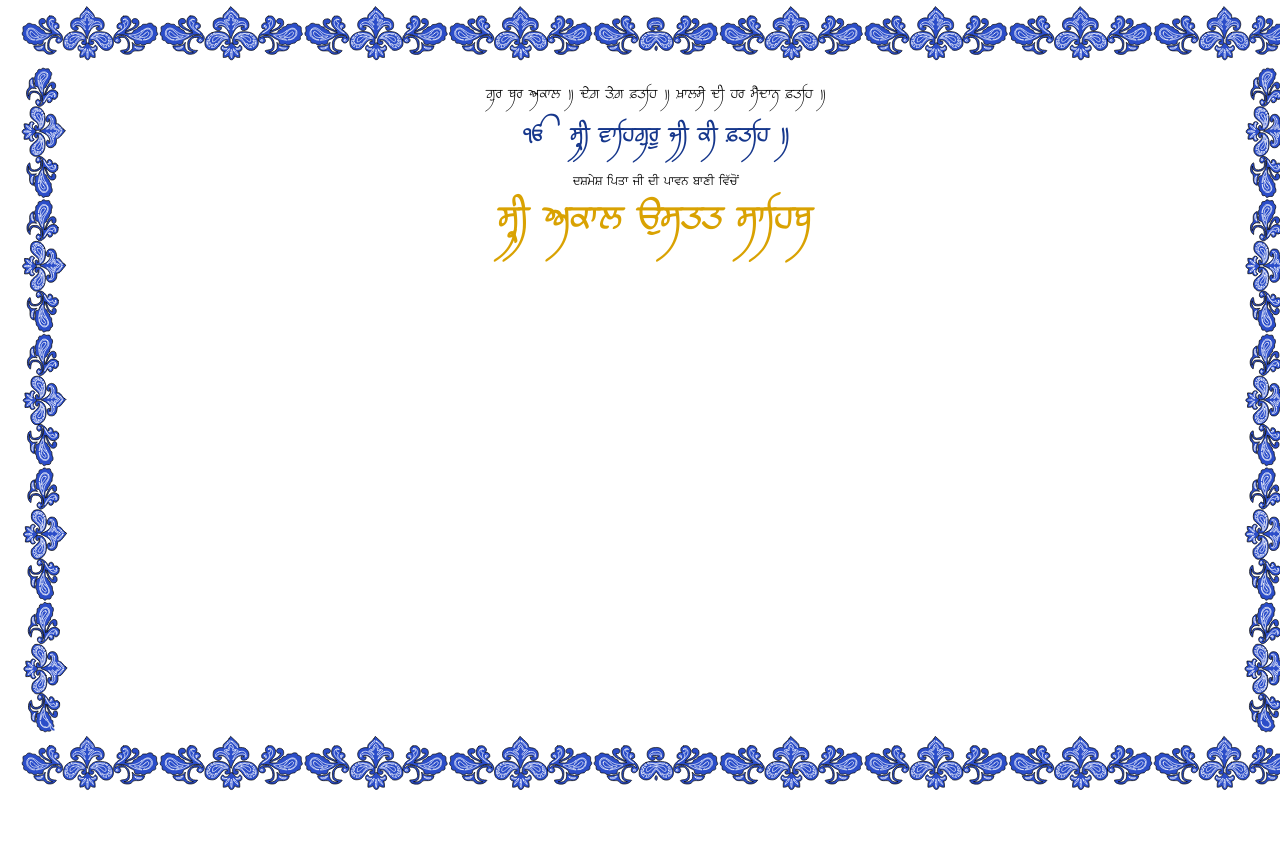
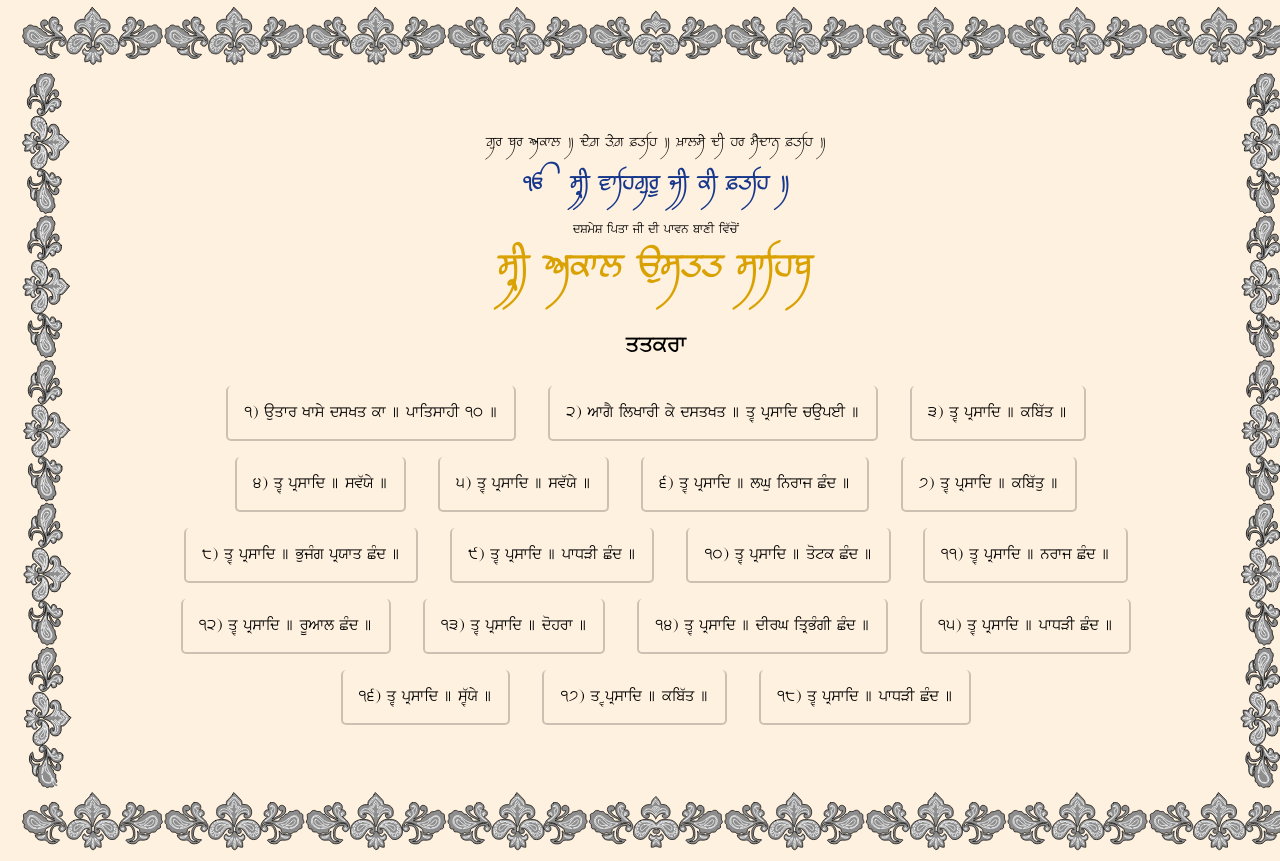
Before and after one commit to FatehKhalsaTech/akalustat.com, a Next.js app: page / in a window 1280 px wide. Before the commit the page ends 800 px from the top, so only its background shows below. Built offline with nearby package versions, Linux system fonts and the light colour scheme.

Commit message:
finish homepage

```diff
--- a/app/components/Text.tsx
+++ b/app/components/Text.tsx
@@ -7,10 +7,11 @@ import { UtilStyle, TextStyle } from './Styles'
 
 type TextProps = {
   children: ReactNode
-  style: Styles,
-  styleClassNames: string [],
+  style?: Styles,
+  styleClassNames?: string [],
 }
 export const Text = ({children, style, styleClassNames}: TextProps) => (
+  //@ts-ignore
   <div className={classes(style, styleClassNames)}>
   {children}
   </div>
--- /dev/null
+++ b/app/constants/chhand-splits.ts
@@ -0,0 +1,22 @@
+export const CHHAND_SPLITS = [0, 6, 19, 30, 41, 62, 83, 104, 136, 156, 177, 198, 218, 229, 250, 263, 274, 289]
+
+export const CHHAND_TITLES = [
+ "auqwr Kwsy dsKq kw ] pwiqswhI 10 ]",
+  "AwgY ilKwrI ky dsqKq ] qÍ pRswid caupeI ]",
+  "qÍ pRswid ] kib`q ]",
+  "qÍ pRswid ] sv`Xy ]",
+  "qÍ pRswid ] sv`Xy ]",
+  "qÍ pRswid ] lGu inrwj CMd ]",
+  "qÍ pRswid ] kib`qu ]",
+  "qÍ pRswid ] BujMg pRXwq CMd ]",
+  "qÍ pRswid ] pwDVI CMd ]",
+  "qÍ pRswid ] qotk CMd ]",
+  "qÍ pRswid ] nrwj CMd ]",
+  "qÍ pRswid ] rUAwl CMd ]",
+  "qÍ pRswid ] dohrw ]",
+  "qÍ pRswid ] dIrG iqRBMgI CMd ]",
+  "qÍ pRswid ] pwDVI CMd ]",
+  "qÍ pRswid ] sÍ`Xy ]",
+  "q ÍpRswid ] kib`q ]",
+  "qÍ pRswid ] pwDVI CMd ]",
+]
--- a/app/utils/classes.ts
+++ b/app/utils/classes.ts
@@ -9,4 +9,4 @@ import {Styles} from './types'
 //   return test
 // }
 
-export const classes = (style: Styles, classNames: string[]) => classNames.map(className => style[className]).filter(s => !!s).join(" ")
+export const classes = (style?: Styles, classNames?: string[]) => !!style && !!classNames && classNames.map(className => style[className]).filter(s => !!s).join(" ") || ""
--- a/pages/index.tsx
+++ b/pages/index.tsx
@@ -2,6 +2,7 @@ import type { NextPage } from 'next'
 import styles from '../styles/Home.module.css'
 import {Text, PunjabiCaligraphy, Punjabi} from '../app/components/Text'
 import {TextStyle} from '../app/components/Styles'
+import {CHHAND_TITLES} from '../app/constants/chhand-splits'
 
 const Home: NextPage = () => {
   return (
@@ -37,7 +38,24 @@ const Home: NextPage = () => {
             </TextStyle>
           </PunjabiCaligraphy>
         </div>
-        <div className={styles.index_tables}>
+          <Punjabi>
+            <TextStyle classNames={["text_center"]} >
+            <Text style={styles} styleClassNames={["subtitle"]}>
+              {"qqkrw"}
+            </Text>
+            </TextStyle>
+          </Punjabi>
+        <div className={styles.index_table}>
+        {CHHAND_TITLES.map((title,indx) => (
+          <div className={styles.index_item} key={indx}>
+            <Punjabi>
+              <Text>
+                {`${indx + 1}) ${title}`}
+              </Text>
+            </Punjabi>
+          </div>
+        ) )}
+
         </div>
       </div>
     </div>
--- a/styles/Home.module.css
+++ b/styles/Home.module.css
@@ -1,5 +1,6 @@
 .container {
   padding: 0 1rem;
+  overflow: scroll;
 }
 
 .main {
@@ -11,10 +12,12 @@
   align-items: center;
   border: 5rem solid;
   border-image: url("/images/border.svg") 95 95 round;
-  overflow: scroll;
+  padding: 3rem;
 }
 .headers {
   justify-self: start;
+  width: 100%;
+  height: 100%;
 }
 
 .superheader {
@@ -39,5 +42,36 @@
   font-weight: bold;
   color: #D9A202;
 }
+.subtitle {
+  margin-top: 1rem;
+  margin-bottom: -2rem;
+  font-size: 1.5rem;
+  font-weight: 600;
+}
 
-.index_table {}
+.index_table {
+  margin-top: 3rem;
+   display: flex;
+   flex-wrap: wrap;
+   justify-content: center;
+}
+
+.index_item {
+  margin: 0.5rem 1rem;
+  padding: 1rem;
+  width: auto;
+  border-radius: 5px;
+  text-align: center;
+  cursor:point;
+  border-bottom: 2px solid rgba(0, 0, 0, 0.2);
+  border-left: 2px solid rgba(0, 0, 0, 0.2);
+  border-right: 2px solid rgba(0, 0, 0, 0.2);
+  text-align: center;
+  transition: 0.25s all linear;
+}
+.index_item:hover,
+.index_item:active,
+.index_item:focus
+{
+  border-color: #D9A202;
+}
--- a/styles/globals.css
+++ b/styles/globals.css
@@ -3,6 +3,7 @@ body {
   height: 100%;
   width: 100%;
   padding: 0;
+  background:#FFF1DF;
   margin: 0;
   font-family: -apple-system, BlinkMacSystemFont, Segoe UI, Roboto, Oxygen,
     Ubuntu, Cantarell, Fira Sans, Droid Sans, Helvetica Neue, sans-serif;
```
Also changed, not shown: public/images/Border.svg.
